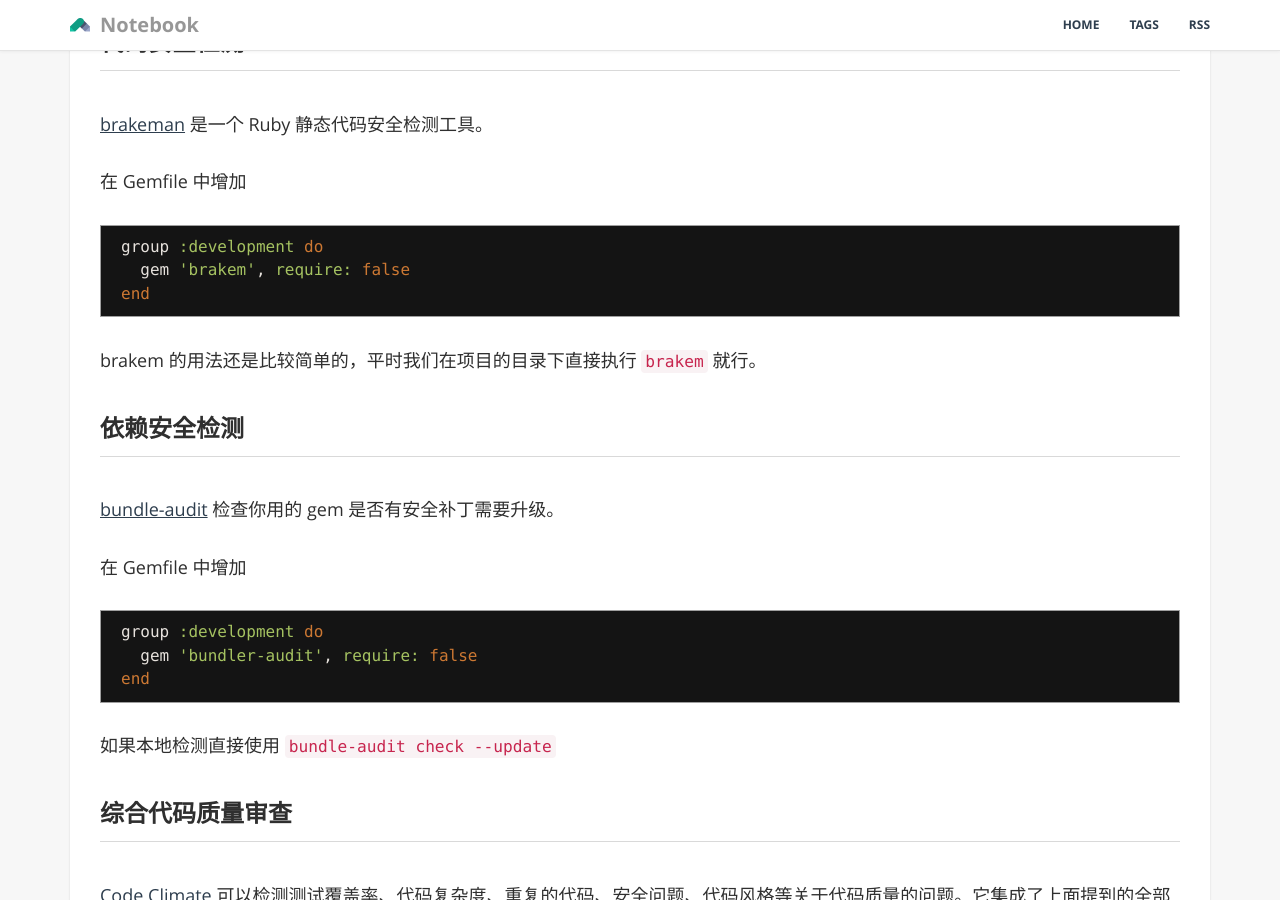
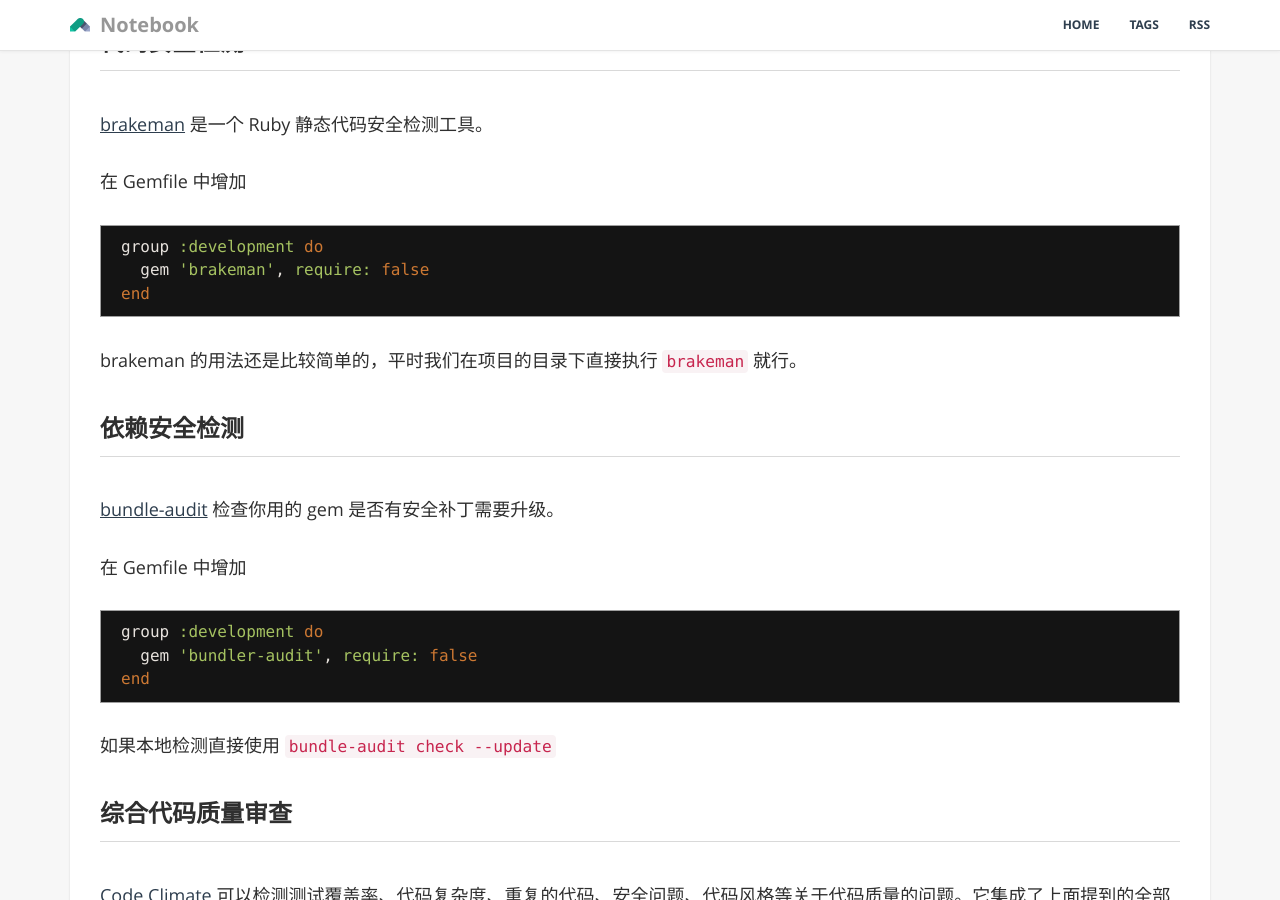
Before and after one commit to GiaoGiaoCat/GiaoGiaoCat.github.io, a Jekyll site: the page built from _posts/201609/2016-09-08-refactoring-rails-wit-tool.md, in a window 1280 px wide and 900 px high, scrolled down 1041 px. Built offline with Jekyll 4.4.1, drawn with Linux system fonts in a browser that asks for light colours; Markdown is read by kramdown in place of the engine named in the settings; some of the changed text lies outside the part shown.

Commit message:
改改错字

````diff
--- a/_posts/201609/2016-09-08-refactoring-rails-wit-tool.md
+++ b/_posts/201609/2016-09-08-refactoring-rails-wit-tool.md
@@ -42,17 +42,17 @@
 
 ## 代码安全检测
 
-[brakeman](https://github.com/presidentbeef/brakem) 是一个 Ruby 静态代码安全检测工具。
+[brakeman](https://github.com/presidentbeef/brakeman) 是一个 Ruby 静态代码安全检测工具。
 
 在 Gemfile 中增加
 
 ```ruby
 group :development do
-  gem 'brakem', require: false
+  gem 'brakeman', require: false
 end
 ```
 
-brakem 的用法还是比较简单的，平时我们在项目的目录下直接执行 `brakem` 就行。
+brakeman 的用法还是比较简单的，平时我们在项目的目录下直接执行 `brakeman` 就行。
 
 
 ## 依赖安全检测
@@ -101,7 +101,7 @@
 
 把 rubocop 集成到 workflow 中，可以在 CI 中配置 `bundle exec rubocop`。
 
-把 brakem 集成到 workflow 中，可以在 CI 中配置 `bundle exec brakeman -z`。
+把 brakeman 集成到 workflow 中，可以在 CI 中配置 `bundle exec brakeman -z`。
 
 最后把 bundler-audit 集成到 workflow 中，可以在 CI 中配置
 
````
Also changed, not shown: other parts of _posts/201609/2016-09-08-refactoring-rails-wit-tool.md (+1 -1 lines).
